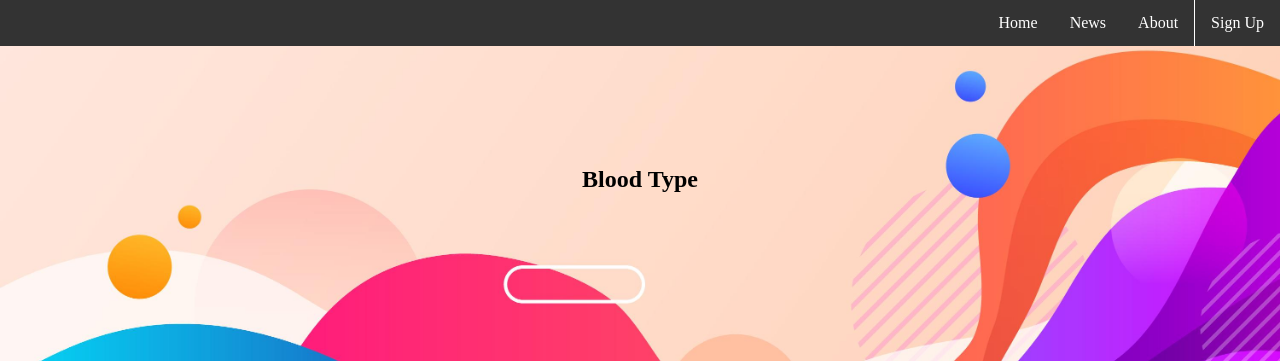
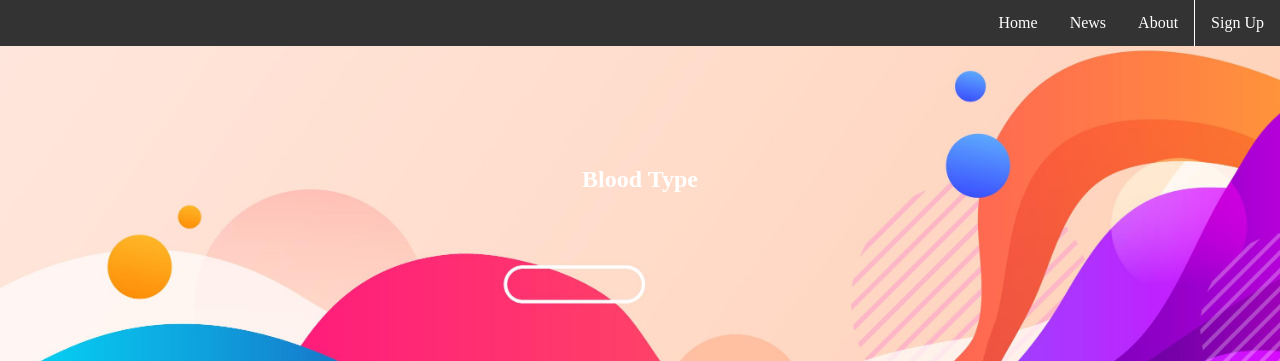
Before and after one commit to Nielioo/Covid19-Website-AlmondTofuTeam, a PHP site: page /bloodtype.php in a window 1280 px wide. Shown: the top 361 px of the page. Run offline with PHP 8.4, Linux system fonts and the light colour scheme; data that the repository does not hold is empty; some web fonts are replaced.

Commit message:
Update color

```diff
--- a/index.css
+++ b/index.css
@@ -35,7 +35,9 @@
 .whitebg {
   background-color: white;
   /* color: #63d6fc; */
-  color: #1abc9c;
+  /* color: #1abc9c; */
+  /* color: #00D68C; */
+  color: #1ABC9C;
 }
 
 body {
@@ -43,9 +45,11 @@ body {
   box-sizing: border-box;
   margin: 0;
   padding: 0;
+  color: white;
   /* background-color: #bdefff; */
-  background-color: #96dbe2;
-
+  /* background-color: #96dbe2; */
+  /* background-color: #00D68C; */
+  background-color: #1ABC9C;
 }
 
 .container {
```
